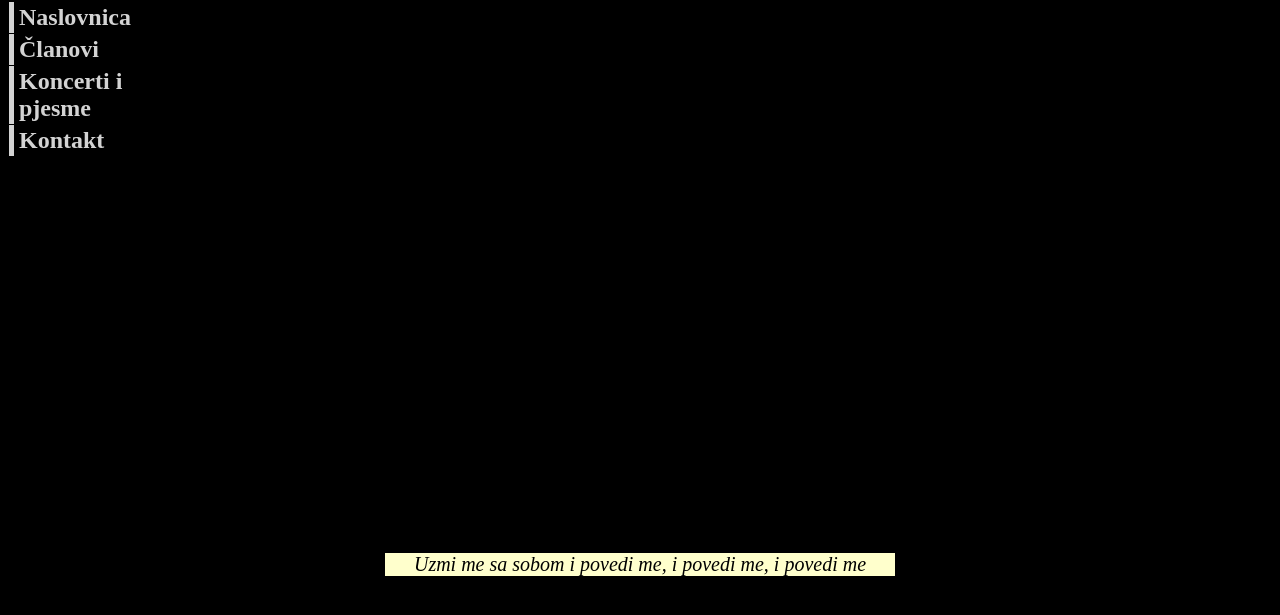
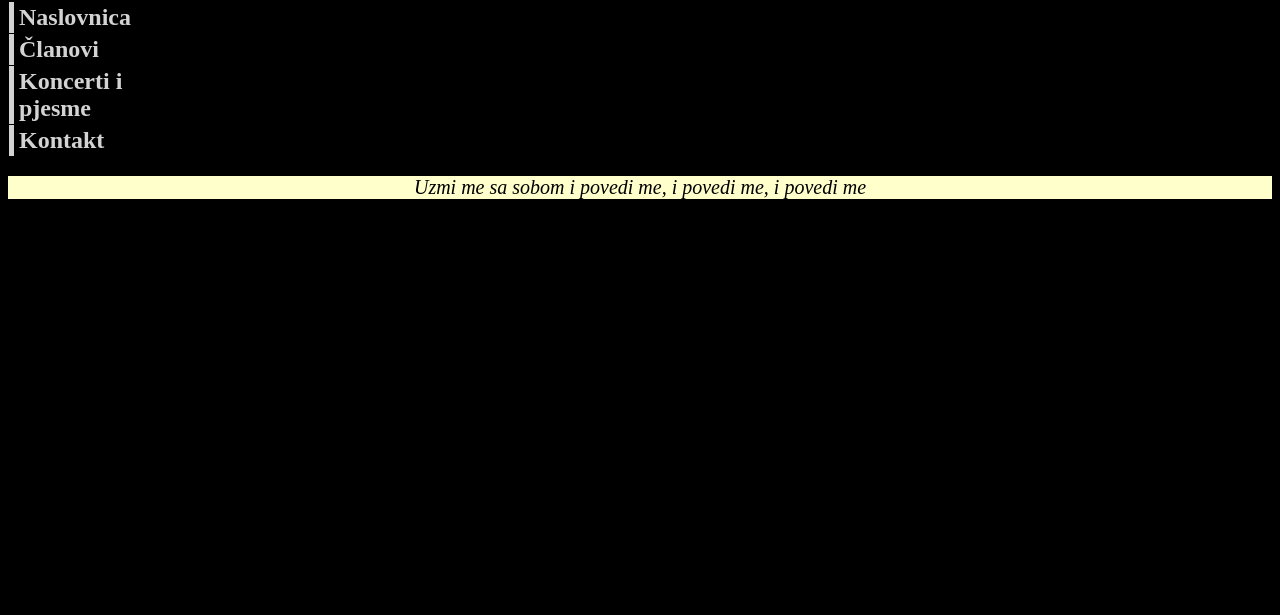
Before and after one commit to zanakl/bend, a plain HTML site: page index.html in a window 1280 px wide. Shown: the part 65-680 px from the top of the page. Drawn offline with Linux system fonts and the light colour scheme.

Commit message:
Add files via upload

```diff
--- a/stil.css
+++ b/stil.css
@@ -37,7 +37,12 @@ p.citat{
     font-style:italic;
     font-size: 20px;
     border: 1px solid #000;
-    border-width: 10cm;
+    border-top: 1cm;
+    border-left: 10cm;
+    border-right: 10cm;
+    border-bottom: 0cm;
+
+
     text-align: center;
     background-color: #ffffcc;
 }
```
